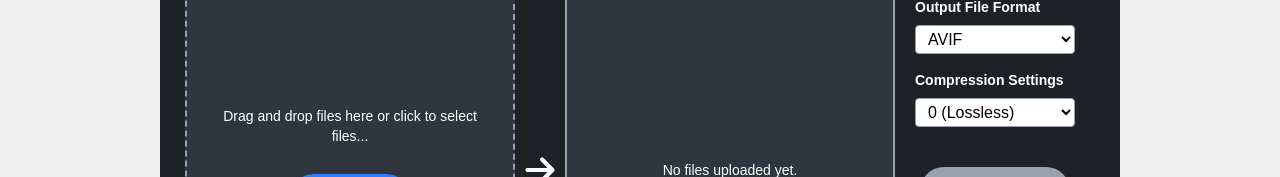
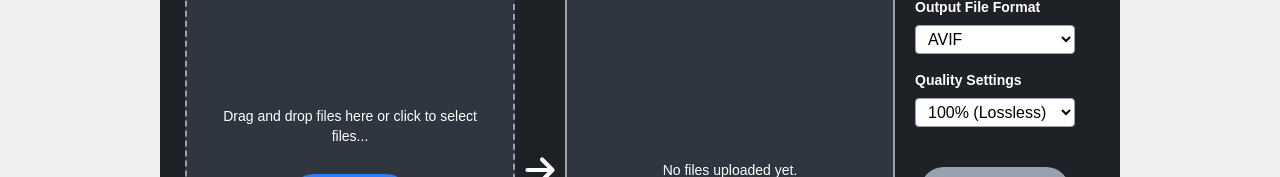
Before and after one commit to LibreConverters/libreconverters.com, a Next.js app: page /image-converter in a window 1280 px wide. Shown: the part 250-427 px from the top of the page. Built offline with nearby package versions, Linux system fonts and the light colour scheme.

Commit message:
had compression and quality confused...

```diff
--- a/src/app/image-converter/Converter.tsx
+++ b/src/app/image-converter/Converter.tsx
@@ -132,7 +132,7 @@ async function decodeImage(file: File): Promise<ImageData> {
   return imageData;
 }
 
-async function encodeImage(imageData: ImageData, format: OutputFormat, compression: number): Promise<Uint8Array> {
+async function encodeImage(imageData: ImageData, format: OutputFormat, quality: number): Promise<Uint8Array> {
   let codec: any;
   let args: any = {};
 
@@ -140,41 +140,41 @@ async function encodeImage(imageData: ImageData, format: OutputFormat, compressi
   switch (format) {
     case "jpeg":
       codec = jpeg;
-      args = { quality: 100 - compression };
+      args = { quality: quality };
       break;
     case "png":
       codec = png;
-      args = { quality: compression };
+      args = { quality: quality };
       break;
     case "webp":
       codec = webp;
-      args = { quality: compression };
+      args = { quality: quality };
       break;
     case "avif":
       codec = avif;
-      args = { cqLevel: Math.round((100 - compression) / 5) };
+      args = { cqLevel: Math.round((100 - quality) / 5) };
       break;
     case "jxl":
       codec = jxl;
-      args = { quality: compression };
+      args = { quality: quality };
       break;
     case "qoi":
       codec = qoi;
-      args = { quality: compression };
+      args = { quality: quality };
       break;
     case "heic":
       codec = heic;
-      args = { quality: compression };
+      args = { quality: quality };
       break;
     case "wp2":
       codec = wp2;
-      args = { quality: compression };
+      args = { quality: quality };
       break;
     default:
       throw new Error(`Unsupported output format: ${format}`);
   }
 
-  console.log(`Encoding image to ${format} with compression ${compression}`);
+  console.log(`Encoding image to ${format} with quality ${quality}`);
   const encoded = await codec.encode(imageData, args);
 
   if (encoded instanceof Uint8Array) {
@@ -199,16 +199,16 @@ export async function zipImages(images: { name: string; data: Uint8Array }[]): P
  * Converts and zips a list of images to a blob.
  *
  * This function wraps convertImages and zipImages. If the conversion fails
- * or the zipping fails, it returns null. The compression parameter is passed
+ * or the zipping fails, it returns null. The quality parameter is passed
  * to the underlying convertImages function.
  *
- * @param compression - Compression level (0-100) to pass to the underlying
+ * @param quality - quality level (0-100) to pass to the underlying
  *                      convertImages function.
  * @param images - List of images to convert.
  * @param output_format - Output format to convert to (e.g. "jpeg", "png", etc.).
  * @returns A blob containing the zipped images, or null if there was an error.
  */
-export async function processImages(compression: number, images: File[], output_format: OutputFormat): Promise<Blob | null> {
+export async function processImages(quality: number, images: File[], output_format: OutputFormat): Promise<Blob | null> {
   try {
     // Load decoders for input formats
     await loadDecoders(images);
@@ -220,7 +220,7 @@ export async function processImages(compression: number, images: File[], output_
     const convertedImages = await Promise.all(
       images.map(async (file) => {
         const imageData = await decodeImage(file);
-        const encodedData = await encodeImage(imageData, output_format, compression);
+        const encodedData = await encodeImage(imageData, output_format, quality);
         return { name: file.name.replace(/\.[^/.]+$/, `.${output_format}`), data: encodedData };
       })
     );
--- a/src/app/image-converter/SettingsPanel.tsx
+++ b/src/app/image-converter/SettingsPanel.tsx
@@ -44,29 +44,27 @@ const SettingsPanel = () => {
           </select>
         </div>
 
-        {/* Compression Settings */}
+        {/* Quality Settings */}
         <div className="flex flex-col gap-2 w-full">
-          <label className="text-sm font-semibold" htmlFor="compression">
-            Compression Settings
+          <label className="text-sm font-semibold" htmlFor="quality">
+            Quality Settings
           </label>
           <select
-            id="compression"
+            id="quality"
             className="bg-white text-black border border-gray-400 rounded px-2 py-1"
           >
-            <option value="0" selected>0 (Lossless)</option>
-            <option value="10">10</option>
-            <option value="20">20</option>
-            <option value="30">30</option>
-            <option value="40">40</option>
-            <option value="50">50 (Standard)</option>
-            <option value="60">60</option>
-            <option value="70">70</option>
-            <option value="80">80</option>
-            <option value="90">90</option>
-            <option value="100">100 (Smallest File)</option>
+            <option value="100" selected>100% (Lossless)</option>
+            <option value="90">90%</option>
+            <option value="80">80%</option>
+            <option value="70">70%</option>
+            <option value="60">60%</option>
+            <option value="50">50%</option>
+            <option value="40">40%</option>
+            <option value="30">30%</option>
+            <option value="20">20%</option>
+            <option value="10">10% (Smallest File)</option>
           </select>
         </div>
-
       </div>
 
       {/* Buttons */}
@@ -92,11 +90,11 @@ const SettingsPanel = () => {
             setIsConverting(true);
             setConvertedImages(null);
 
-            const compression = Number((document.getElementById('compression') as HTMLSelectElement)?.value);
+            const quality = Number((document.getElementById('quality') as HTMLSelectElement)?.value);
             const outputFormat = (document.getElementById('outputFormat') as HTMLSelectElement)?.value as 'jpeg'|'png'|'webp'|'avif'|'jxl'|'qoi'|'heic'|'wp2';
 
             // processImages may be async, so handle both cases
-            const result = await Promise.resolve(processImages(compression, files, outputFormat));
+            const result = await Promise.resolve(processImages(quality, files, outputFormat));
             setConvertedImages(result);
             setIsConverting(false);
           };
```
